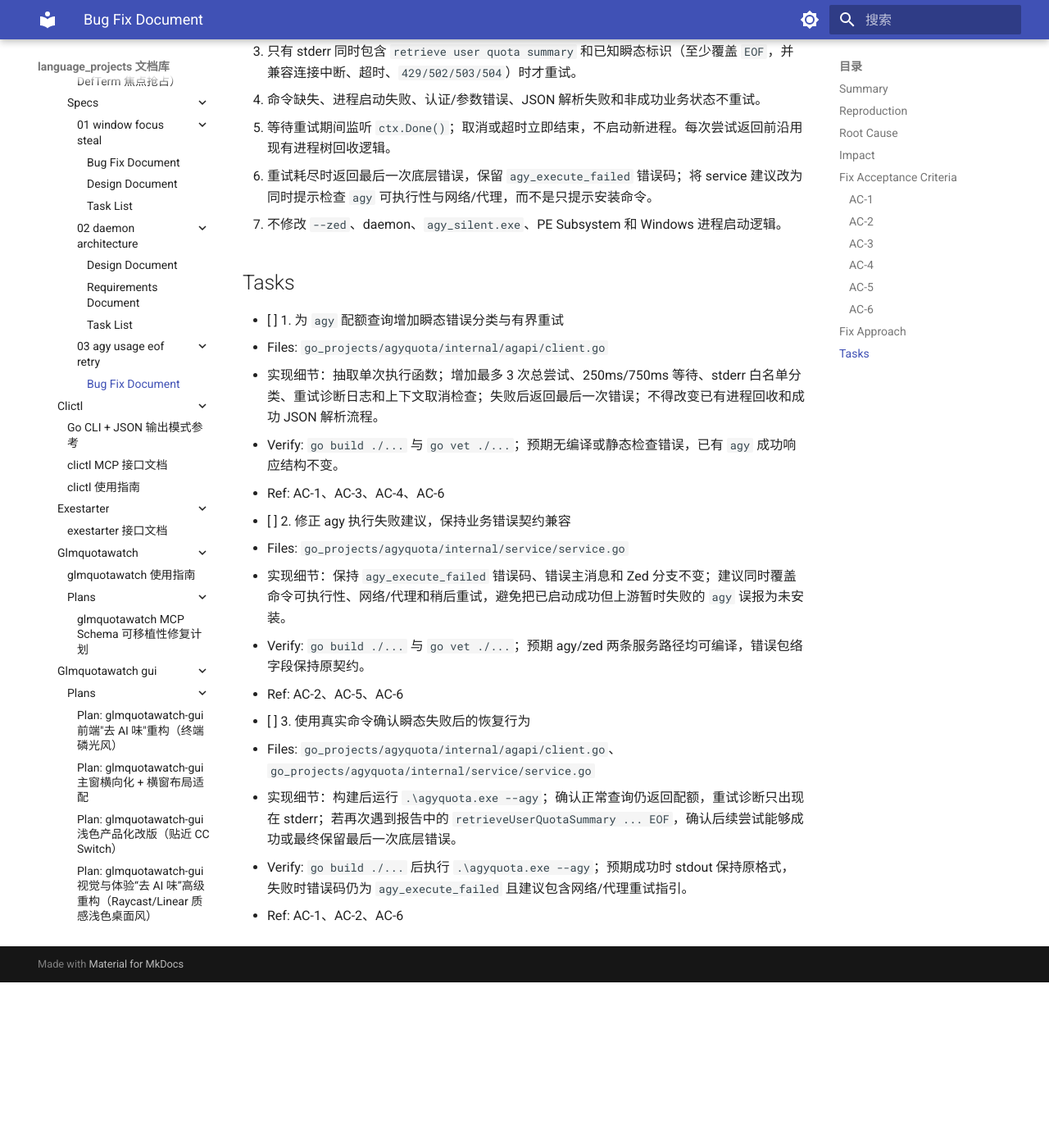
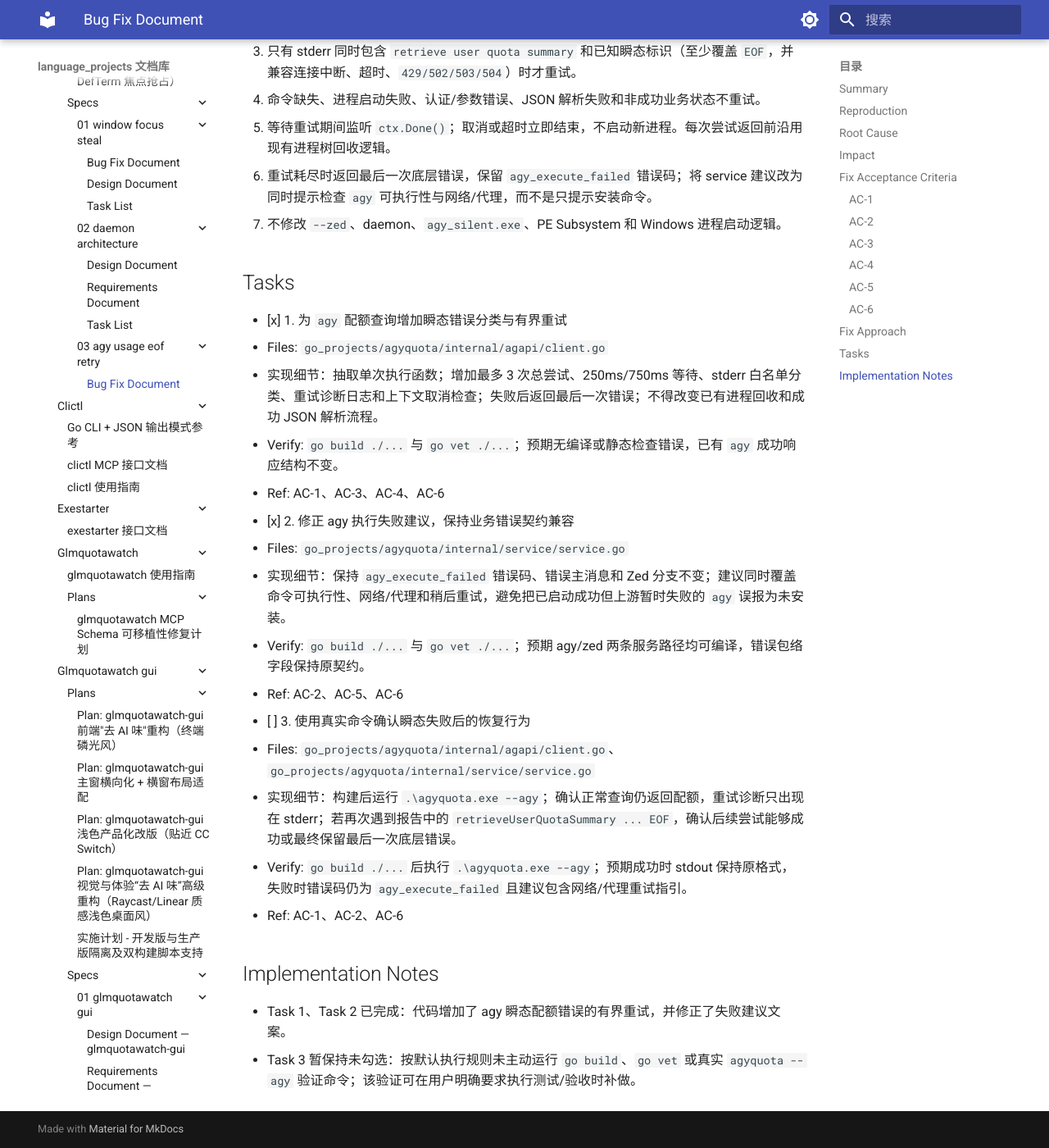
Before and after one commit to shihao-hub/td-language_projects, an MkDocs documentation site: the page built from docs/projects/go_projects/agyquota/specs/03-agy-usage-eof-retry/bugfix.md, in a window 1280 px wide and 1400 px high, scrolled down 2460 px. Shown: the whole window at 82% size. Built offline with MkDocs 1.6.1 and Material for MkDocs 9.7.7, drawn with Linux system fonts in a browser that asks for light colours; before the commit the page ends 3658 px from its top, so only the background shows below that.

Commit message:
docs(specs): 归档 EOF bugfix 执行状态
- 标记重试实现与错误建议任务已完成

- 记录默认未执行构建和真实命令验收

```diff
--- a/docs/projects/go_projects/agyquota/specs/03-agy-usage-eof-retry/bugfix.md
+++ b/docs/projects/go_projects/agyquota/specs/03-agy-usage-eof-retry/bugfix.md
@@ -76,13 +76,13 @@
 
 ## Tasks
 
-- [ ] 1. 为 `agy` 配额查询增加瞬态错误分类与有界重试
+- [x] 1. 为 `agy` 配额查询增加瞬态错误分类与有界重试
   - Files: `go_projects/agyquota/internal/agapi/client.go`
   - 实现细节：抽取单次执行函数；增加最多 3 次总尝试、250ms/750ms 等待、stderr 白名单分类、重试诊断日志和上下文取消检查；失败后返回最后一次错误；不得改变已有进程回收和成功 JSON 解析流程。
   - Verify: `go build ./...` 与 `go vet ./...`；预期无编译或静态检查错误，已有 `agy` 成功响应结构不变。
   - Ref: AC-1、AC-3、AC-4、AC-6
 
-- [ ] 2. 修正 agy 执行失败建议，保持业务错误契约兼容
+- [x] 2. 修正 agy 执行失败建议，保持业务错误契约兼容
   - Files: `go_projects/agyquota/internal/service/service.go`
   - 实现细节：保持 `agy_execute_failed` 错误码、错误主消息和 Zed 分支不变；建议同时覆盖命令可执行性、网络/代理和稍后重试，避免把已启动成功但上游暂时失败的 `agy` 误报为未安装。
   - Verify: `go build ./...` 与 `go vet ./...`；预期 agy/zed 两条服务路径均可编译，错误包络字段保持原契约。
@@ -93,3 +93,7 @@
   - 实现细节：构建后运行 `.\agyquota.exe --agy`；确认正常查询仍返回配额，重试诊断只出现在 stderr；若再次遇到报告中的 `retrieveUserQuotaSummary ... EOF`，确认后续尝试能够成功或最终保留最后一次底层错误。
   - Verify: `go build ./...` 后执行 `.\agyquota.exe --agy`；预期成功时 stdout 保持原格式，失败时错误码仍为 `agy_execute_failed` 且建议包含网络/代理重试指引。
   - Ref: AC-1、AC-2、AC-6
+## Implementation Notes
+
+- Task 1、Task 2 已完成：代码增加了 agy 瞬态配额错误的有界重试，并修正了失败建议文案。
+- Task 3 暂保持未勾选：按默认执行规则未主动运行 `go build`、`go vet` 或真实 `agyquota --agy` 验证命令；该验证可在用户明确要求执行测试/验收时补做。
```
